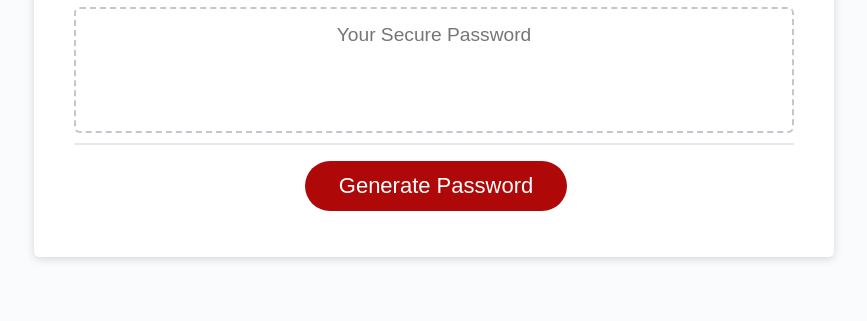
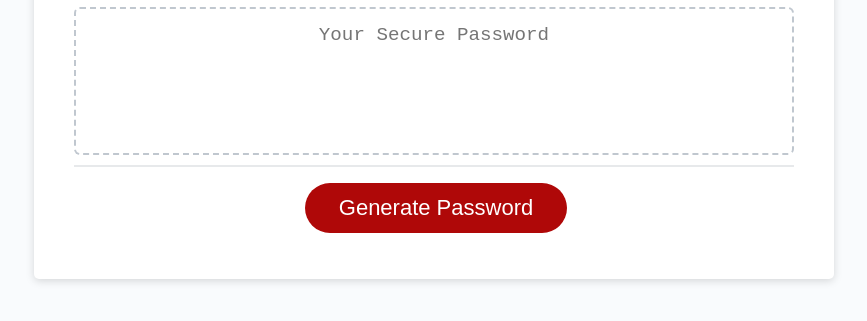
Before and after one commit to my828/password-generator, a plain HTML site: page index.html in a window 1280 px wide. Shown: the part 241-562 px from the top of the page, without its empty margins (206-1073 px from the left). Drawn offline with Linux system fonts and the light colour scheme.

Commit message:
fixed recursion flow

```diff
--- a/index.html
+++ b/index.html
@@ -22,13 +22,12 @@
           <h2>Generate a Password</h2>
         </div>
         <div class="card-body">
-          <input
+          <textarea
             readonly
             id="password"
-            type="password"
             placeholder="Your Secure Password"
             aria-label="Generated Password"
-          ></input>
+          ></textarea>
           <div class="tooltip">
             <i class="far fa-copy" style="font-size: 2em"
               ><span class="tooltiptext" id="myTooltip"
```
